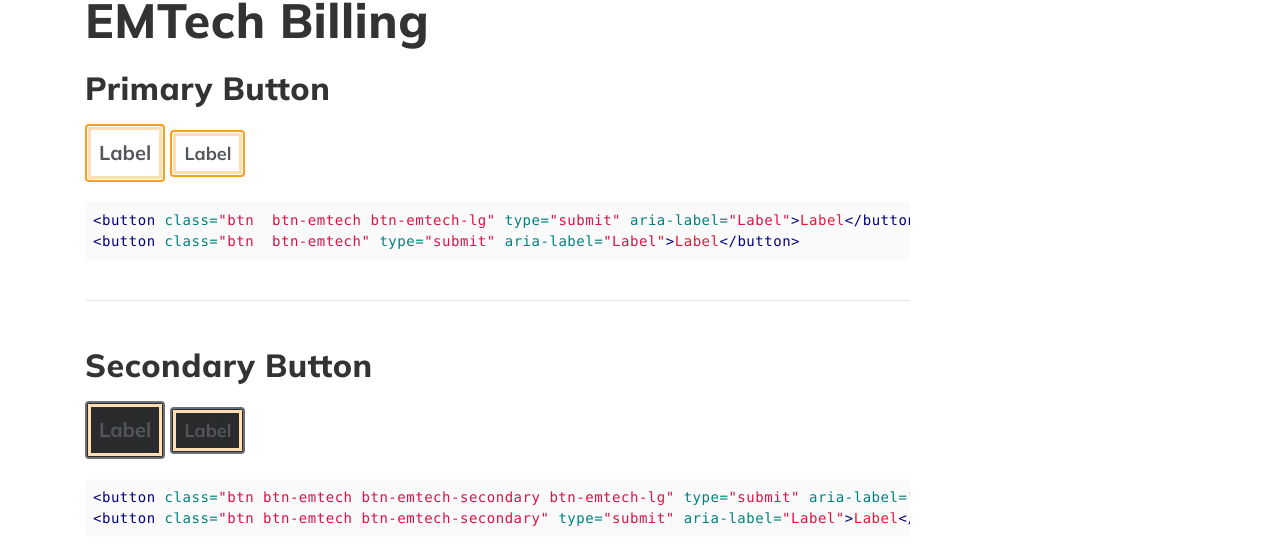
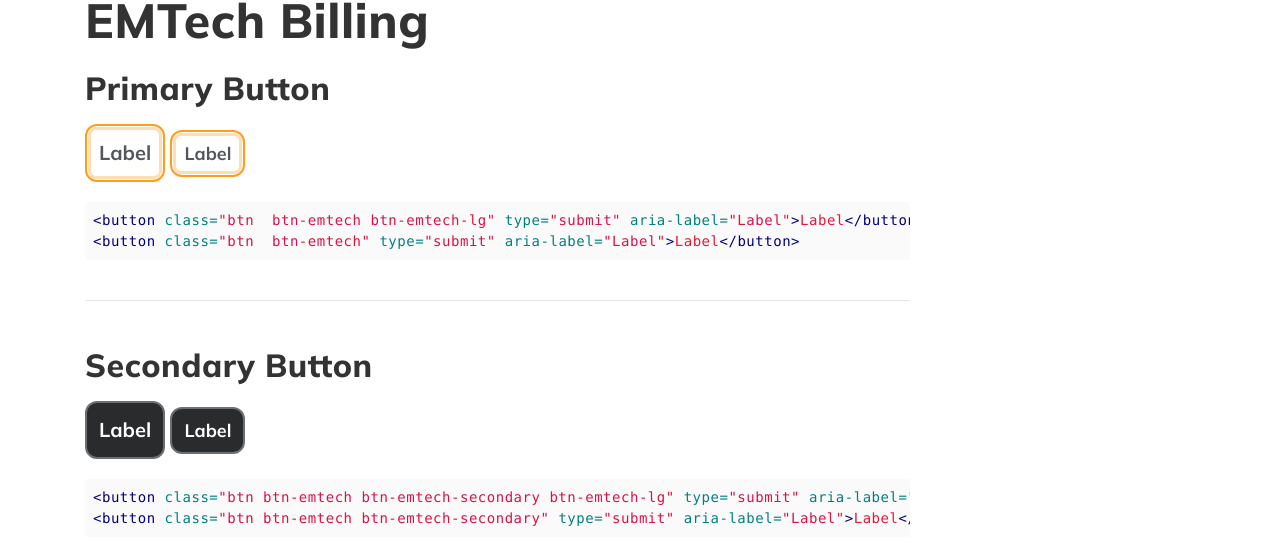
Before and after one commit to ninelabs/mpcloud-design-system, a Jekyll site: the page built from component-buttons.md, in a window 1280 px wide. Shown: the part 2182-2730 px from the top of the page. Built offline with Jekyll 4.4.1, drawn with Linux system fonts in a browser that asks for light colours; nearby versions of some CDN libraries; some web fonts are replaced.

Commit message:
EMT Secondary Buttons

```diff
--- a/_includes/_demo-emt-header.html
+++ b/_includes/_demo-emt-header.html
@@ -27,7 +27,7 @@
             </div>
           </li>
           <li class="emtech-header-navbar-nav-item"><a href="#" class="emtech-header-navbar-nav-link">Contact Us</a></li>
-          <li class="emtech-header-navbar-nav-item"><a href="#" class="btn btn-emtechs">Make a Payment</a></li>
+          <li class="emtech-header-navbar-nav-item"><a href="#" class="btn btn-emtech">Make a Payment</a></li>
         </ul>
       </div>
     </div>
--- a/_sass/_buttons.scss
+++ b/_sass/_buttons.scss
@@ -61,6 +61,7 @@
   border: 2px solid $emt-orange;
   position: relative;
   text-decoration: none !important;
+  border-radius: .75rem;
 
   &-lg,
   &.large {
@@ -94,7 +95,7 @@
       right: -.25rem;
       left: -.25rem;
       box-shadow: 0 0 2px 1px $emt-orange-light;
-      border-radius: .375rem;
+      border-radius: .75rem;
       z-index: 1;
     }
   }
@@ -108,20 +109,26 @@
     right: 1px;
     left: 1px;
     border: 3px solid $emt-orange-lightest;
+    border-radius: .5rem;
     z-index: 1;
   }
 
   &-secondary {
-    color: $white;
+    color: $white !important;
     background-color: $emt-gray-darker;
     border: 2px solid $emt-gray-light;
     position: relative;
 
     &:hover,
     &:active {
-      color: $white;
+      color: $white !important;
       background-color: $emt-gray-dark;
       border-color: $emt-gray-lighter;
+    }
+
+    &:before {
+      content: '';
+      display: none !important;
     }
 
     &:focus {
@@ -136,7 +143,7 @@
         right: -.25rem;
         left: -.25rem;
         box-shadow: 0 0 2px 1px $emt-orange-light;
-        border-radius: 6px;
+        border-radius: .75rem;
         z-index: 1;
       }
     }
```
